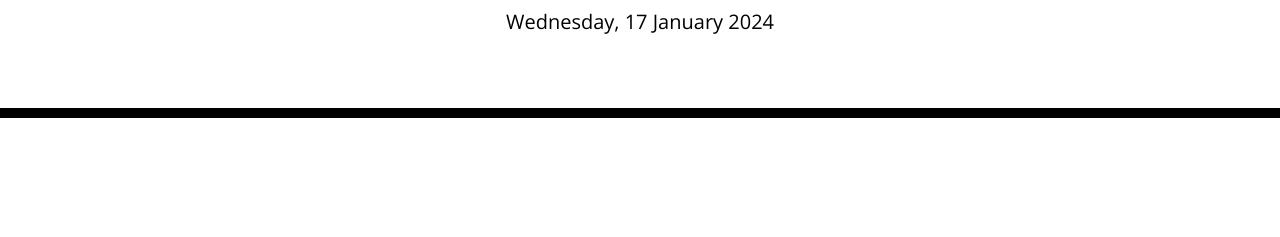
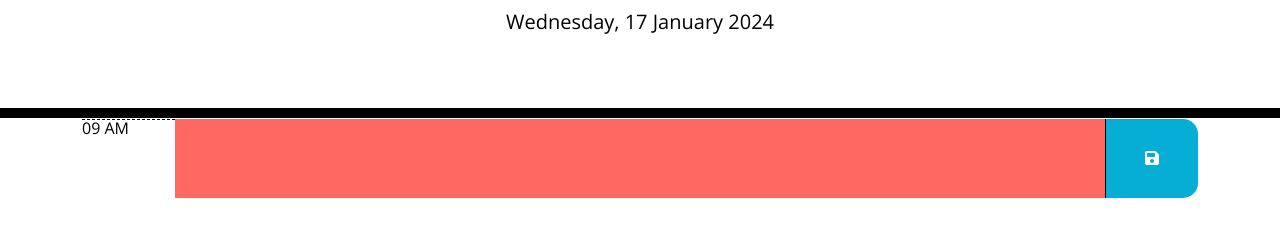
Before and after one commit to SebZG/Work-Day-Scheduler, a plain HTML site: page index.html in a window 1280 px wide. Shown: the part 169-406 px from the top of the page. Drawn offline with nearby package versions, Linux system fonts and the light colour scheme.

Commit message:
basic timeblock elements added

```diff
--- a/assets/css/style.css
+++ b/assets/css/style.css
@@ -20,6 +20,19 @@ header {
   border-radius: 0;
   border-bottom: 10px solid black;
   padding: 60px;
+}
+
+button,
+input {
+  border: 0;
+}
+
+/* form input {
+  color: white;
+} */
+
+form {
+  display: flex;
 }
 
 .description {
@@ -45,17 +58,20 @@ header {
 
 .past {
   background-color: #d3d3d3;
-  color: white;
+  /* color: white; */
+  color: black;
 }
 
 .present {
   background-color: #ff6961;
-  color: white;
+  /* color: white; */
+  color: black;
 }
 
 .future {
   background-color: #77dd77;
-  color: white;
+  /* color: white; */
+  color: black;
 }
 
 .saveBtn {
@@ -64,9 +80,13 @@ header {
   border-bottom-right-radius: 15px;
   background-color: #06aed5;
   color: white;
+
+  display: flex;
+  justify-content: center;
+  align-items: center;
 }
 
 .saveBtn i:hover {
   font-size: 20px;
-  transition: all 0.3s ease-in-out;
+  transition: all 0.2s ease-in-out;
 }
--- a/assets/js/index.js
+++ b/assets/js/index.js
@@ -1,2 +1,27 @@
-// Set current day/time
+// Set current day/time for header
 $("#currentDay").text(`${dayjs().format("dddd, D MMMM YYYY")}`);
+
+const hour = 9;
+const ti = dayjs(`2024 ${hour}:00`).format("hh A");
+
+const plannerEl = $("#planner");
+const timeBlock = $(
+  `
+  <form>
+  <label class="hour col-1" for="entry">${ti}</label>
+  <input class="present col-10" name="entry" />
+  <button type="submit" class="saveBtn col-1"><i class="fa-solid fa-floppy-disk"></i></button>
+  </form>
+  `
+);
+
+plannerEl.append(timeBlock);
+
+const handleSubmit = (e) => {
+  e.preventDefault();
+  const inputValue = $(e.target).find('input[name="entry"]').val();
+  console.log("Input Value:", inputValue);
+  $("input").val(inputValue)
+}
+
+$("form").on("submit", handleSubmit);
--- a/index.html
+++ b/index.html
@@ -23,8 +23,9 @@
     <p class="lead">A simple calendar app for scheduling your work day</p>
     <p id="currentDay" class="lead"></p>
   </header>
-  <div class="container" id="container">
-    <!-- Timeblocks go here -->
+  <div class="container">
+    <div id="planner" class="row">
+    </div>
   </div>
 
 
```
